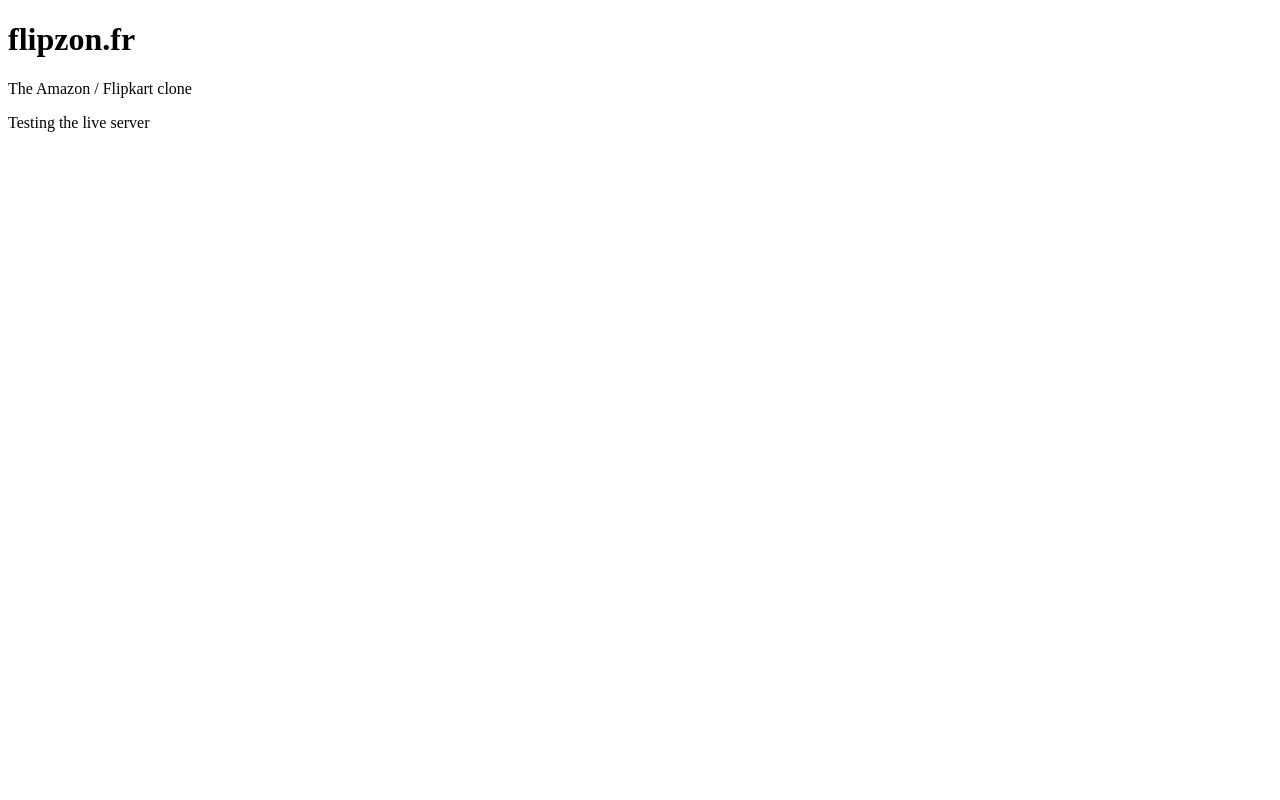
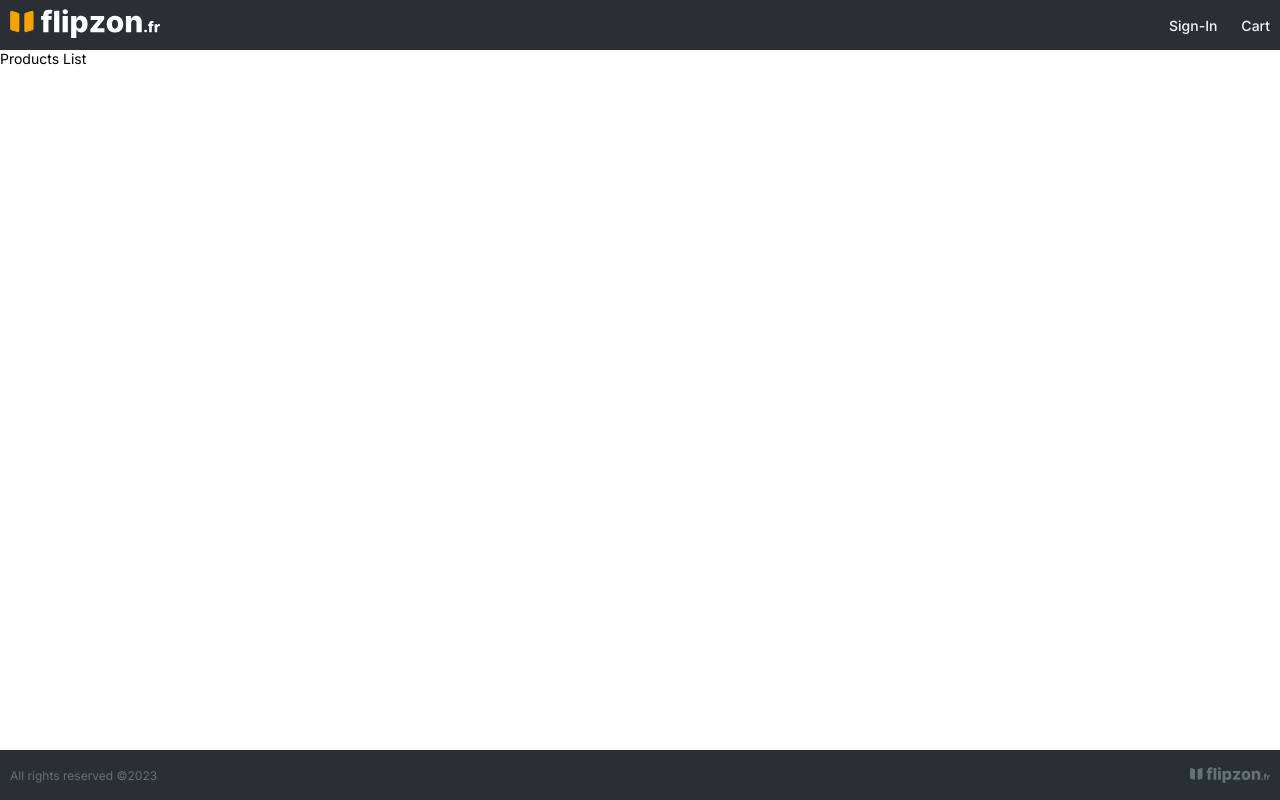
Before and after one commit to fullmeteor172/flipzon, a website: page frontend/src/index.html in a window 1280 px wide. Drawn offline with Linux system fonts and the light colour scheme.

Commit message:
Header and footer setup

```diff
--- a/frontend/src/index.html
+++ b/frontend/src/index.html
@@ -4,11 +4,37 @@
     <meta charset="UTF-8">
     <meta http-equiv="X-UA-Compatible" content="IE=edge">
     <meta name="viewport" content="width=device-width, initial-scale=1.0">
+    <link rel="stylesheet" href="style.css">
+
+    <!--Fonts Go Here-->
+    <link rel="preconnect" href="https://fonts.googleapis.com">
+    <link rel="preconnect" href="https://fonts.gstatic.com" crossorigin>
+    <link href="https://fonts.googleapis.com/css2?family=Inter:wght@400;500;600;700;800;900&display=swap" rel="stylesheet">
+
     <title>flipzon.fr</title>
 </head>
 <body>
-    <h1>flipzon.fr</h1>
-    <p>The Amazon / Flipkart clone</p>
-    <p>Testing the live server</p>
+    <div class="grid-container">
+        <header>
+            <div class="rhs">
+                <a href="/#/"><img src="assets/logo_wt.svg" alt="flipzon.fr"></a>
+            </div>
+
+            <div class="lhs">
+                <a href="/#/signin">Sign-In</a>
+                <a href="/#/cart">Cart</a>
+            </div>
+
+
+
+        </header>
+        <main>
+            Products List
+        </main>
+        <footer>
+                <p>All rights reserved ©2023</p>
+                <img src="assets/logo_gt.svg" alt="flipzon.fr">
+        </footer>
+    </div>
 </body>
 </html>
--- /dev/null
+++ b/frontend/src/style.css
@@ -0,0 +1,71 @@
+
+/*Global Related CSS*/
+*{
+    box-sizing: border-box;
+    text-decoration: none;
+}
+html{
+    /*Default size = 16px; 16*62.5% = 10px = 1rem */
+    font-size: 62.5%;
+}
+
+body{
+    height: 100vh;
+    font: 1.4rem Inter, sans-serif, Helvetica, Arial;
+    margin: 0;
+}
+
+.grid-container{
+    display: grid;
+    grid-template-areas:
+        'header'
+        'main'
+        'footer';
+
+    grid-template-columns: 1fr;
+    grid-template-rows: 5rem 1fr 5rem;
+    height: 100%;
+}
+
+/*Header Related CSS*/
+header{
+    grid-area: header;
+    background-color: #2a2f35;
+    display: flex;
+    flex-direction: row;
+    align-items: center;
+    justify-content: space-between;
+    padding: 1rem;
+}
+
+header div a img{
+    max-width: 15rem;
+}
+
+header a:hover{
+    filter: brightness(0) saturate(100%) invert(53%) sepia(98%) saturate(748%) hue-rotate(6deg) brightness(103%) contrast(98%);
+}
+
+header div.lhs a{
+    padding-left: 2rem;
+    color: whitesmoke;
+    font-weight: 500;
+}
+
+
+/*Footer related CSS*/
+footer{
+    display: flex;
+    flex-direction: row;
+    align-items: center;
+    font: 1.2rem Inter;
+    justify-content: space-between;
+    padding: 1rem;
+    background-color:   #2a2f35;
+    color: #637372;
+    text-align: center;
+}
+
+footer img{
+    max-width: 8rem;
+}
```
Also changed, not shown: frontend/src/assets/logo_gt.svg (added), frontend/src/assets/logo_wt.svg (added).
